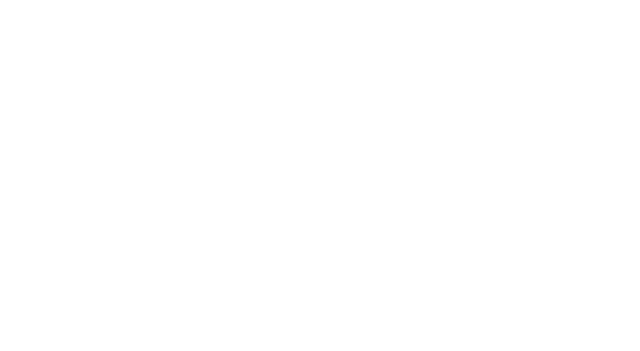
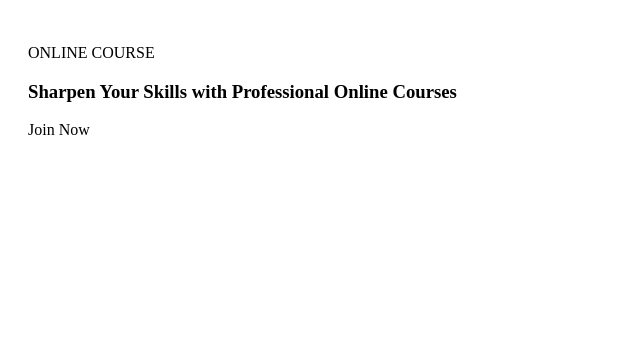
Before and after one commit to LuisaMOspina/dashboardProject, a plain HTML site: page index.html in a window 1280 px wide. Shown: the whole page, without its empty margins (0-640 px from the left). Drawn offline with Linux system fonts and the light colour scheme.

Commit message:
top base

```diff
--- a/_vars.scss
+++ b/_vars.scss
@@ -1 +1,2 @@
 $font-color:#2a2a2a;
+$border-radius:5px;
--- a/base.scss
+++ b/base.scss
@@ -4,3 +4,13 @@
 body{
     padding:0;
 }
+
+.topHalf{
+
+}
+
+.headCont{
+    width:70%;
+    height:300px;
+    padding:20px;
+}
--- a/index.html
+++ b/index.html
@@ -7,6 +7,12 @@
     <link rel="stylesheet" href="base.css">
 </head>
 <body>
-
+    <div class="topHalf">
+        <div class="headCont">
+            <p>ONLINE COURSE</p>
+            <h3>Sharpen Your Skills with Professional Online Courses</h3>
+            <div class="headBut">Join Now</div>
+        </div>
+    </div>
 </body>
 </html>
```
Also changed, not shown: base.css, 1 other file.
